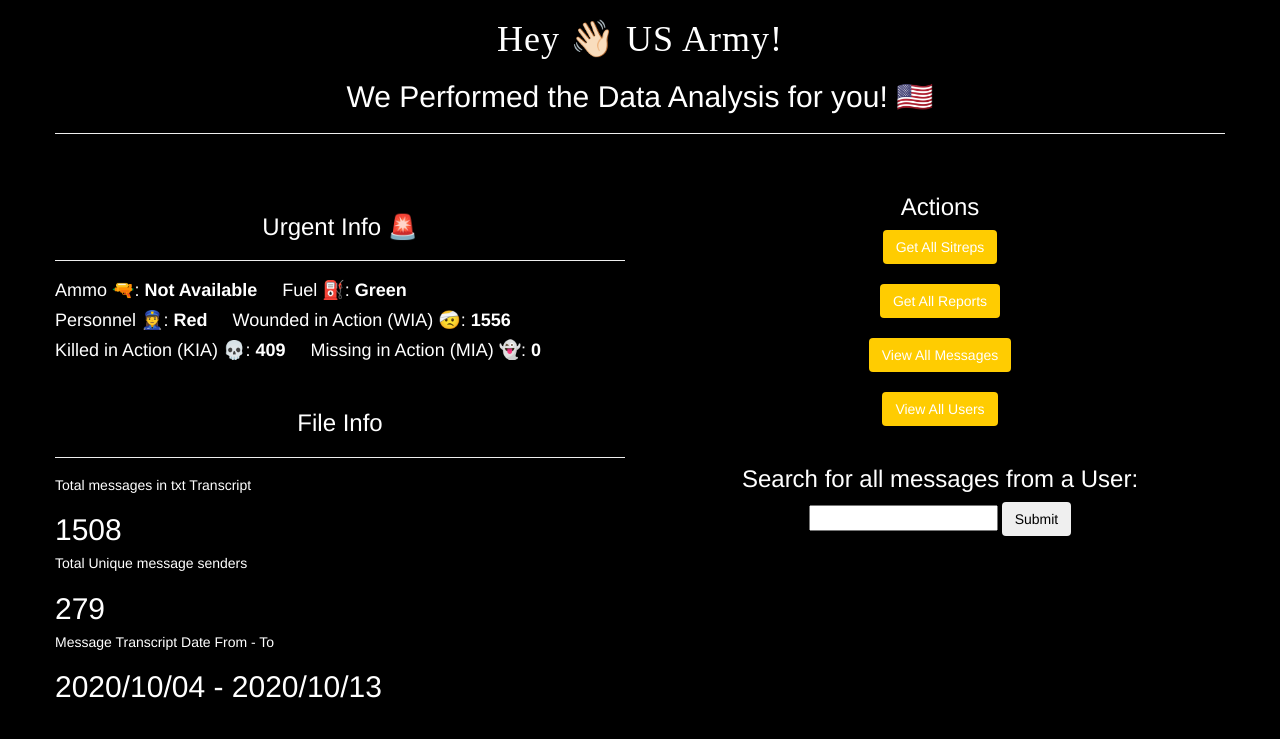
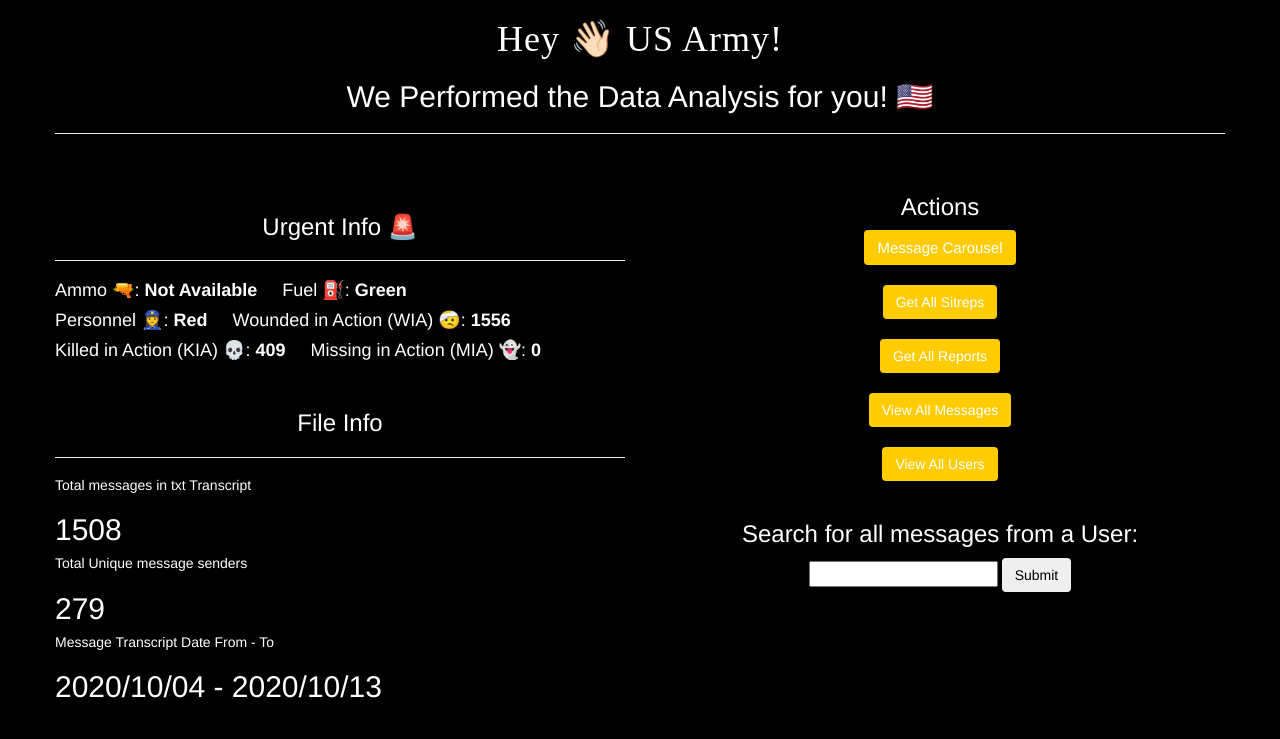
Before and after one commit to smedina17/EGN2, a Flask app: page /final in a window 1280 px wide. Shown: the top 739 px of the page. Run offline with Flask 2, Linux system fonts and the light colour scheme; some libraries are stand-ins or nearby versions.

Commit message:
Update final.html

```diff
--- a/templates/final.html
+++ b/templates/final.html
@@ -63,6 +63,14 @@
                 </div>
                 <div class="col-md-6">
                     <h3>Actions</h3>
+
+                    <div class="margin-bottom:10rem">
+                        <form method="get" action="/carousel">
+                            <button class="btn btn-outline-dark" type="submit" style="font-size:15px;">Message Carousel</button>
+                        </form>
+                    </div><br>
+
+
                     <div class="actionStyles">
                         <form method="get" action="/allSitreps">
                             <button class="btn btn-outline-dark" type="submit">Get All Sitreps</button>
```
